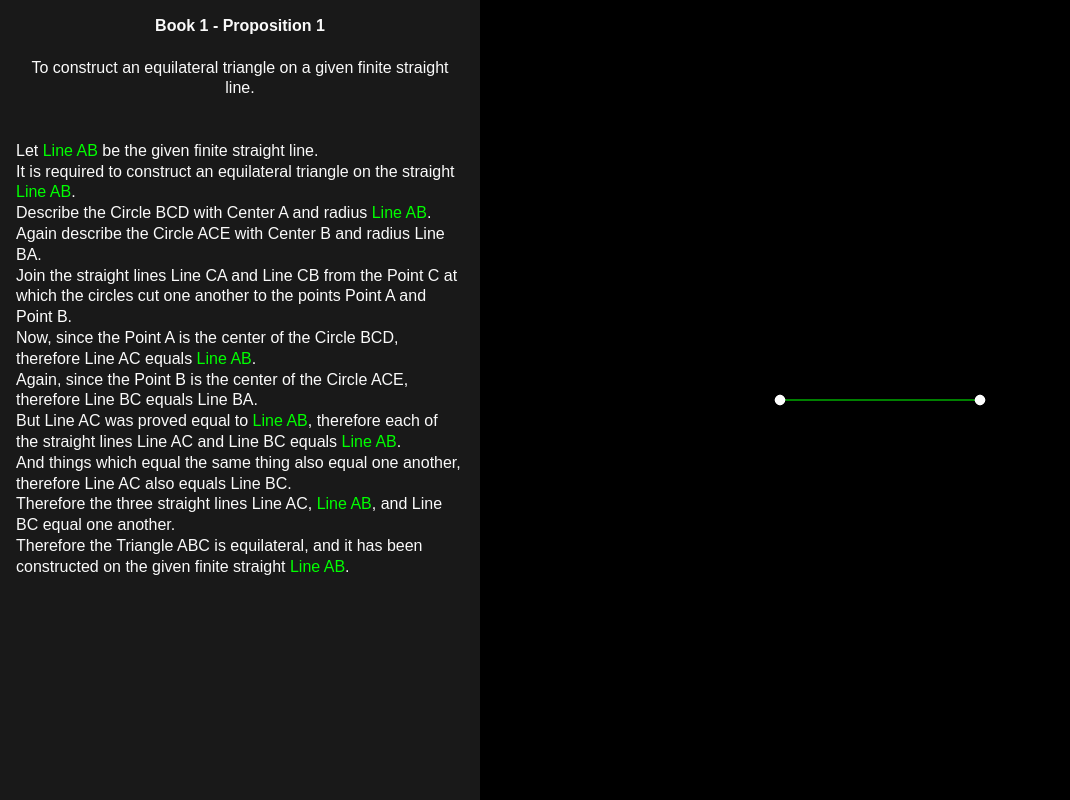
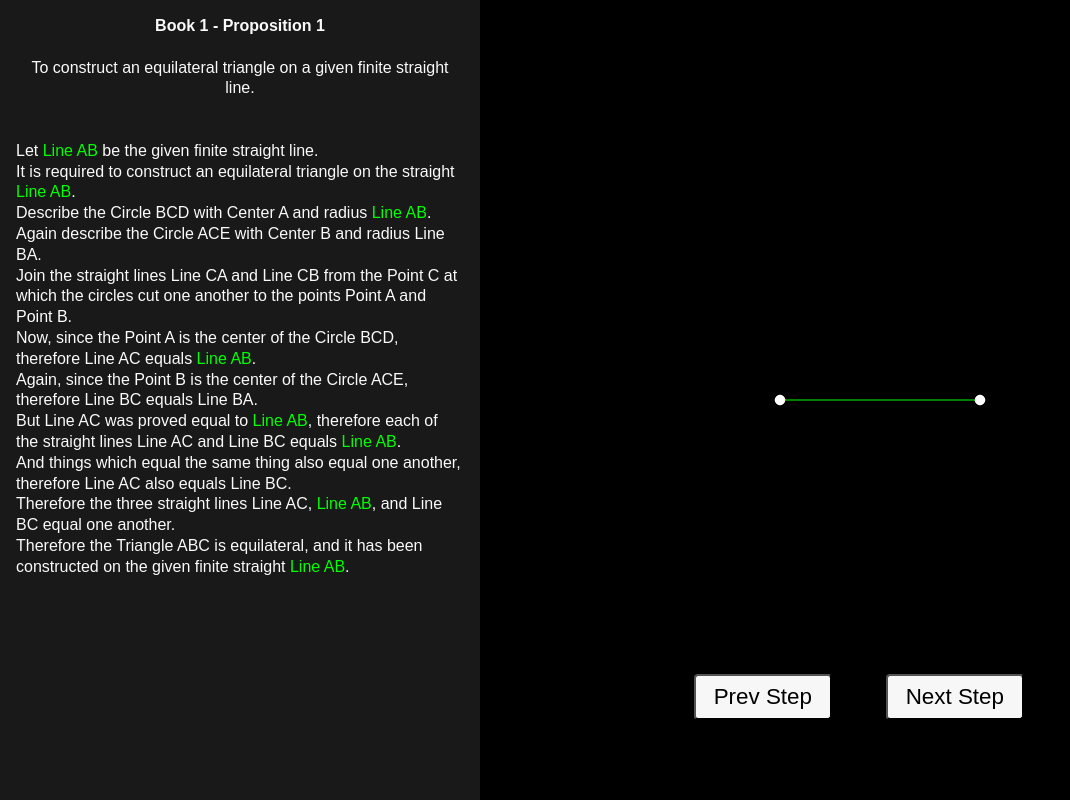
Before and after one commit to YouClid/youclid, a plain HTML site: page frontend/postulate1.html in a window 1280 px wide. Shown: the whole page, without its empty margins (0-1070 px from the left). Drawn offline with Linux system fonts and the light colour scheme.

Commit message:
Add buttons for animation steps
They look like trash, need to improve styling.

```diff
--- a/frontend/default.css
+++ b/frontend/default.css
@@ -24,6 +24,24 @@ body {
 
 }
 
-canvas {
+button {
+    position: absolute;
+    background-color: #f7f7f7;
+    color: black;
+    padding: 8px 18px;
+    border-radius: 4px;
+    font-size: 1.4em;
+}
+button:hover {
+    background-color: #fafafa;
+}
 
+#next_step {
+    bottom: 10%;
+    right: 20%;
 }
+
+#prev_step {
+    bottom: 10%;
+    right: 35%;
+}
--- a/frontend/index.js
+++ b/frontend/index.js
@@ -14,6 +14,14 @@ function init() {
 	    el.addEventListener('mouseenter', overTextChange)
 	    el.addEventListener('mouseleave', overTextRevert)
 	})
+    document.getElementById('next_step').onclick = () => {
+	anim_index = anim_index === geometry.animations.length-1 ? anim_index : anim_index + 1
+	visual.setRender(makeRender(geometry, anim_index))
+    }
+    document.getElementById('prev_step').onclick = () => {
+	anim_index = anim_index === 0 ? anim_index : anim_index - 1
+	visual.setRender(makeRender(geometry, anim_index))
+    }
 }
 
 function makeRender(geometry, step) {
@@ -151,7 +159,6 @@ function isHot(geo) {
 }
 
 
-
 /*
   All Event Callbacks
 */
--- a/frontend/postulate1.html
+++ b/frontend/postulate1.html
@@ -180,44 +180,44 @@
     "animations": [
         [
             "B",
-            "AB",
-            "A"
+            "A",
+            "AB"
         ],
         [
-            "D",
-            "AB",
             "C",
             "B",
+            "A",
+            "AB",
             "BCD",
-            "A"
+            "D"
         ],
         [
-            "D",
-            "AB",
+            "C",
             "ACE",
-            "C",
             "B",
             "E",
+            "A",
+            "AB",
             "BCD",
-            "A"
+            "D"
         ],
         [
-            "D",
-            "AB",
+            "C",
             "ACE",
-            "BC",
-            "C",
-            "AC",
             "B",
             "E",
+            "A",
+            "AB",
             "BCD",
-            "A"
+            "BC",
+            "AC",
+            "D"
         ],
         [
             "B",
             "C",
-            "ABC",
-            "A"
+            "A",
+            "ABC"
         ]
     ]
 }
@@ -244,5 +244,7 @@
         <br>
 
 	  </div>
+	  <button id="next_step">Next Step</button>
+	  <button id="prev_step">Prev Step</button>
 	</body>
 </html>
```
Also changed, not shown: frontend/template.html (+2 -0 lines).
